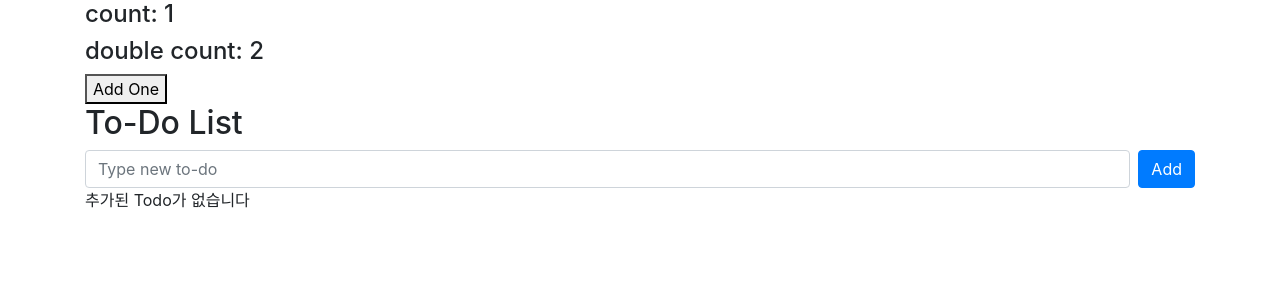
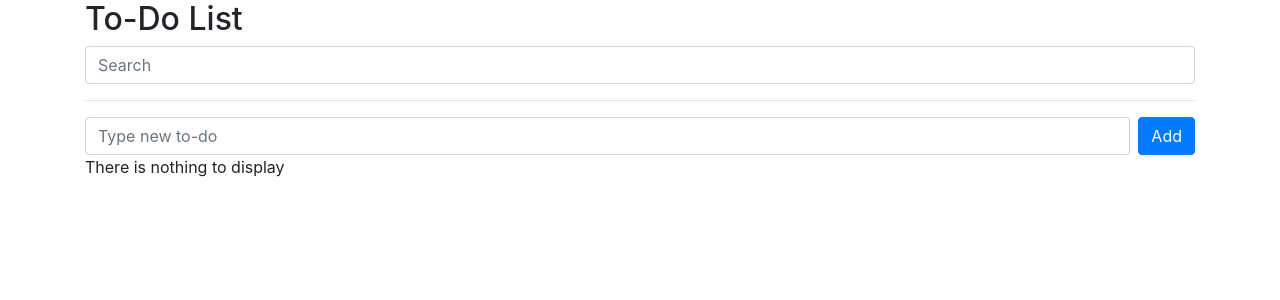
Before and after one commit to dianakoh/vue-project, a Vue app in the folder vue3-project/: page / in a window 1280 px wide. Shown: the top 300 px of the page. Built offline with nearby package versions, Linux system fonts and the light colour scheme.

Commit message:
검색 기능 추가
- computed, filter 사용

```diff
--- a/vue3-project/src/App.vue
+++ b/vue3-project/src/App.vue
@@ -1,16 +1,20 @@
 <template>
   <div class="container">
-    <h4>count: {{ count }}</h4>
-    <h4>double count: {{ doubleCount }}</h4>
-    <button @click="count++">Add One</button>
     <h2>To-Do List</h2>
+    <input
+      class="form-control"
+      type="text"
+      v-model="searchText"
+      placeholder="Search"
+    >
+    <hr />
     <TodoSimpleForm @add-todo="addTodo"/>
 
-    <div v-if="!todos.length">
-      추가된 Todo가 없습니다
+    <div v-if="!filteredTodos.length">
+      There is nothing to display
     </div>
     <TodoList
-      :todos="todos"
+      :todos="filteredTodos"
       @toggle-todo="toggleTodo"
       @delete-todo="deleteTodo"
     />
@@ -43,18 +47,23 @@
       todos.value.splice(index, 1);
     };
 
-    const count = ref(1);
-    const doubleCount = computed(() => {
-      return count.value * 2;
-    })
+    const searchText = ref('');
+    const filteredTodos = computed(() => {
+      if(searchText.value) {
+        return todos.value.filter(todo => {
+          return todo.subject.includes(searchText.value);
+        });
+      }
+      return todos.value;
+    });
 
     return  {
       todos,
       deleteTodo,
       addTodo,
       toggleTodo,
-      count,
-      doubleCount
+      searchText,
+      filteredTodos
     };
   },
 }
```
